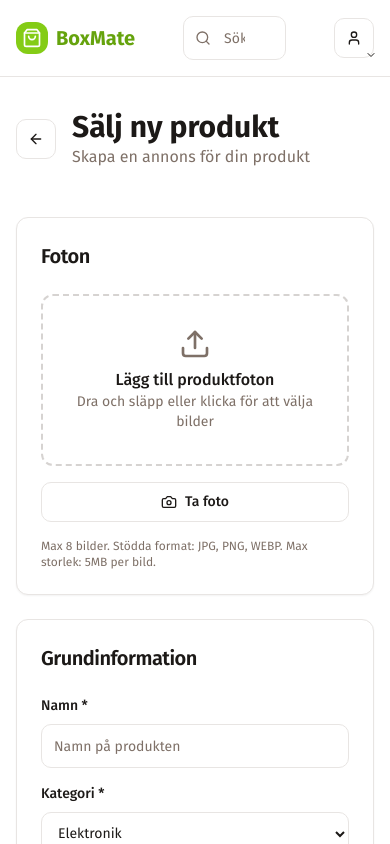
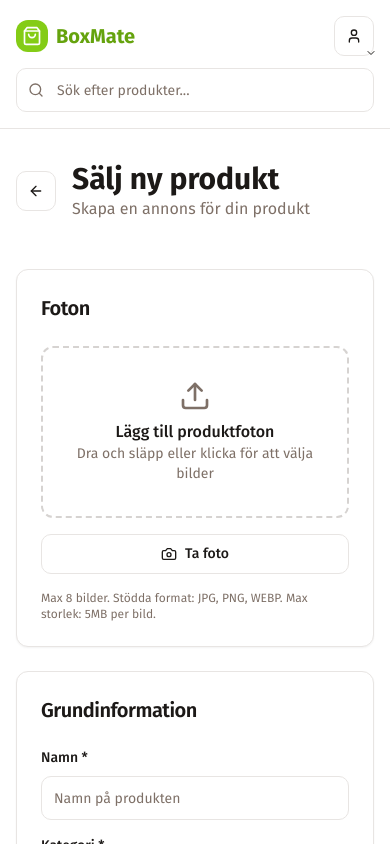
Before and after one commit to osserpse/boxmate-app, a Next.js app: page /sell/new in a window 390 px wide. Shown: the top 844 px of the page. Built offline with nearby package versions, Linux system fonts and the light colour scheme.

Commit message:
Fix: responsive navigation

```diff
--- a/app/dashboard/page.tsx
+++ b/app/dashboard/page.tsx
@@ -115,7 +115,7 @@ export default async function DashboardPage({ searchParams }: DashboardPageProps
     <div className="min-h-screen bg-background">
       <Navigation />
 
-      <main className="container mx-auto px-4 py-8">
+      <main className="w-full px-8 py-8">
         {/* Hero Section */}
         <div className="text-center mb-12">
           <h1 className="text-4xl font-bold text-stone-900 mb-4">
@@ -170,7 +170,7 @@ export default async function DashboardPage({ searchParams }: DashboardPageProps
 
       {/* Footer */}
       <footer className="bg-stone-50 border-t mt-16">
-        <div className="container mx-auto px-4 py-8">
+        <div className="w-full px-8 py-8">
           <div className="text-center text-muted-foreground">
             <p>&copy; 2024 BoxMate. Gör lokal köp och sälj roligt och tillgängligt.</p>
           </div>
--- a/app/layout.tsx
+++ b/app/layout.tsx
@@ -13,6 +13,13 @@ export const metadata: Metadata = {
   description: 'A modern marketplace for buying and selling items in your local community',
 };
 
+export const viewport = {
+  width: 'device-width',
+  initialScale: 1,
+  maximumScale: 1,
+  userScalable: false,
+};
+
 export default function RootLayout({
   children,
 }: {
--- a/components/navigation.tsx
+++ b/components/navigation.tsx
@@ -41,8 +41,11 @@ function NavigationSearch() {
 export function Navigation() {
   return (
     <nav className="sticky top-0 z-50 border-b bg-background/95 backdrop-blur supports-[backdrop-filter]:bg-background/60">
+      {/* Mobile Layout: Two rows with container */}
+      <div className="md:hidden">
         <div className="container mx-auto px-4 py-4">
-        <div className="flex items-center justify-between gap-4">
+          {/* First Row: Logo and User Profile */}
+          <div className="flex items-center justify-between gap-4 mb-3">
             {/* Logo */}
             <Link href="/dashboard" className="flex items-center gap-2">
               <div className="w-8 h-8 bg-lime-500 rounded-lg flex items-center justify-center">
@@ -51,30 +54,39 @@ export function Navigation() {
               <span className="font-bold text-xl text-lime-600">BoxMate</span>
             </Link>
 
-          {/* Search Bar */}
-          <div className="flex-1 max-w-md mx-8">
+            {/* Settings Dropdown */}
+            <SettingsDropdown />
+          </div>
+
+          {/* Second Row: Search Bar */}
+          <div>
+            <Suspense fallback={<div className="h-11 bg-muted rounded-md animate-pulse" />}>
+              <NavigationSearch />
+            </Suspense>
+          </div>
+        </div>
+      </div>
+
+      {/* Desktop Layout: Full width single row */}
+      <div className="hidden md:flex md:items-center md:gap-8 md:px-8 md:py-4 md:w-full">
+        {/* Logo */}
+        <Link href="/dashboard" className="flex items-center gap-2 flex-shrink-0">
+          <div className="w-8 h-8 bg-lime-500 rounded-lg flex items-center justify-center">
+            <ShoppingBag className="w-5 h-5 text-white" />
+          </div>
+          <span className="font-bold text-xl text-lime-600">BoxMate</span>
+        </Link>
+
+        {/* Search Bar - fills available space */}
+        <div className="flex-1 mx-8">
           <Suspense fallback={<div className="h-11 bg-muted rounded-md animate-pulse" />}>
             <NavigationSearch />
           </Suspense>
         </div>
 
-          {/* Navigation Links and Profile */}
-          <div className="flex items-center gap-3">
-            {/* <Link href="/dashboard">
-              <Button variant="ghost" size="sm">
-                Översikt
-              </Button>
-            </Link>
-
-            <Link href="/sell/new">
-              <Button variant="accent" size="sm" className="bg-yellow-500 hover:bg-yellow-600">
-                Sälj produkt
-              </Button>
-            </Link> */}
-
         {/* Settings Dropdown */}
+        <div className="flex-shrink-0">
           <SettingsDropdown />
-          </div>
         </div>
       </div>
     </nav>
```
Lines whose indentation alone changed are shown as unchanged.
